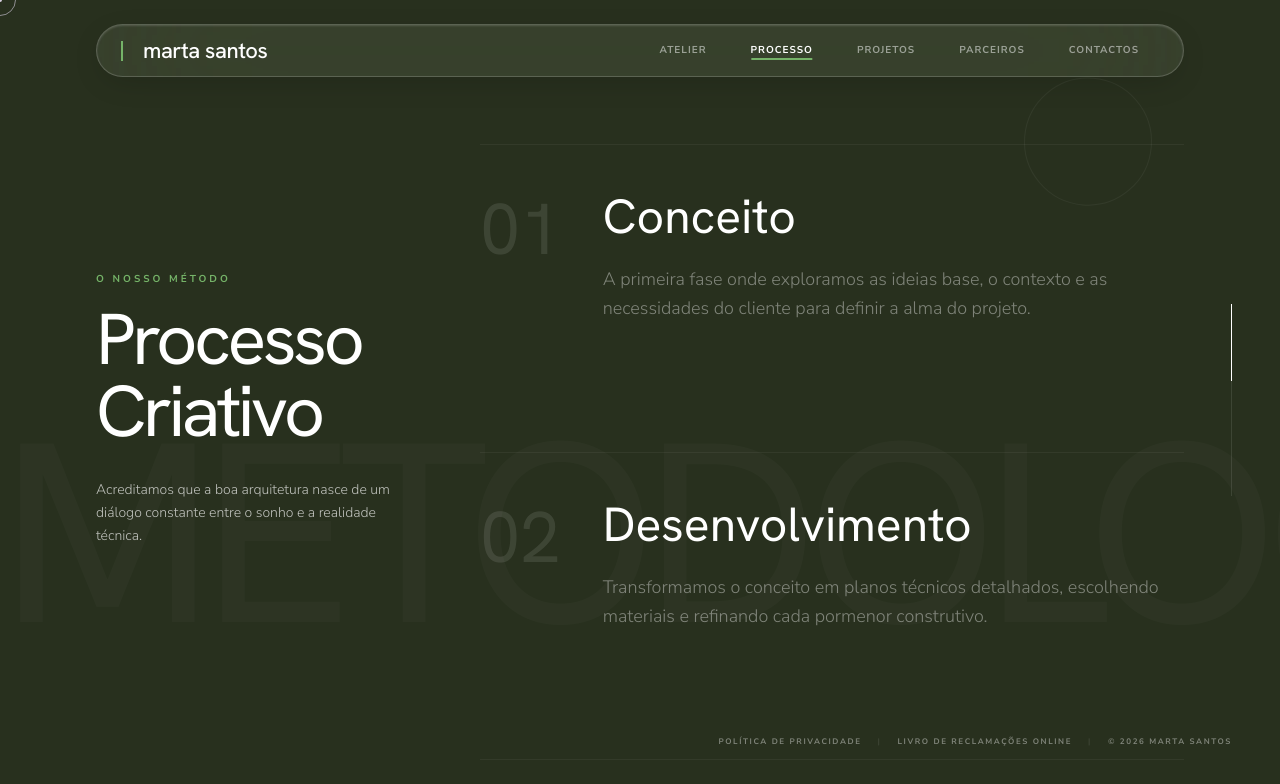
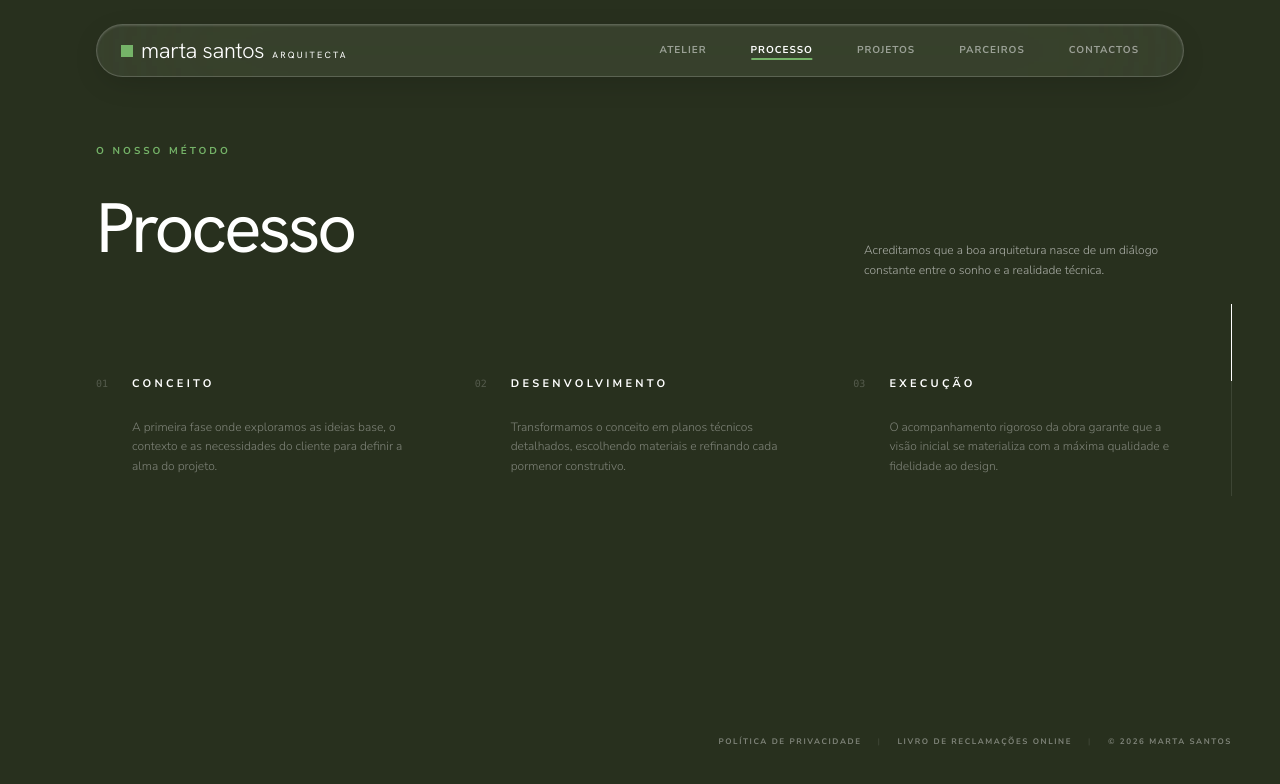
Before and after one commit to SEMRUMO-LDA/martasantos, a React (Vite) app: page / in a window 1280 px wide. Both pictures are taken after a click on the button "PROCESSO". Shown: the top 784 px of the page. Built offline with nearby package versions, Linux system fonts and the light colour scheme.

Commit message:
refactor: simplify layout typography and remove magnetic effect wrapper

```diff
--- a/src/App.tsx
+++ b/src/App.tsx
@@ -7,7 +7,7 @@ import { Section03 } from './components/Section03';
 import { SectionParceiros } from './components/SectionParceiros';
 import { SectionContactos } from './components/SectionContactos';
 import { SideDrawer } from './components/SideDrawer';
-import { CustomCursor } from './components/CustomCursor';
+
 
 const SECTIONS = [
   (props: any) => <Hero {...props} />,
@@ -171,8 +171,6 @@ export default function App() {
 
   return (
     <main className={`relative h-screen w-screen overflow-hidden bg-bg ${theme}`}>
-      <CustomCursor />
-
       {/* Navigation Lock Indicator */}
       <AnimatePresence>
         {isNavigating && (
--- a/src/components/Logo.tsx
+++ b/src/components/Logo.tsx
@@ -7,15 +7,17 @@ interface LogoProps {
 export const Logo = ({ useWhite }: LogoProps) => {
   return (
     <div
-      className={`font-serif text-[18px] md:text-[22px] leading-none select-none transition-colors duration-500 lowercase ${
+      className={`flex items-baseline gap-2 font-serif leading-none select-none transition-colors duration-500 lowercase ${
         useWhite ? 'text-white' : 'text-ink'
       }`}
-      style={{
-        fontWeight: 500, // Passando para Medium
-        letterSpacing: '-0.02em' // Tracking diminuído para precisão arquitetónica
-      }}
+      style={{ letterSpacing: '-0.02em' }}
     >
-      marta santos
+      <span className="text-[18px] md:text-[22px]" style={{ fontWeight: 300 }}>
+        marta santos
+      </span>
+      <span className="text-[8px] md:text-[9px] uppercase tracking-[0.25em]" style={{ fontWeight: 400 }}>
+        arquitecta
+      </span>
     </div>
   );
 };
--- a/src/components/Navbar.tsx
+++ b/src/components/Navbar.tsx
@@ -1,6 +1,5 @@
 import React from 'react';
 import { motion } from 'motion/react';
-import { Magnetic } from './Magnetic';
 import { Logo } from './Logo';
 
 interface NavbarProps {
@@ -46,25 +45,23 @@ export const Navbar = ({ activeSection, onSectionChange, onMenuToggle, theme }:
           }}
         >
           {/* Logo alinhado à esquerda do contentor (que está alinhado à grelha) */}
-          <div className="flex items-center gap-5">
-            {/* Traço vertical mais forte para equilíbrio visual - Lado Esquerdo */}
-            <div className="w-[2px] h-5 bg-accent hidden md:block" />
+          <div className="flex items-center gap-2">
+            {/* Quadrado verde para equilíbrio visual */}
+            <div className="w-3 h-3 hidden md:block" style={{ backgroundColor: '#75b368' }} />
 
-            <Magnetic strength={0.06}>
             <button
               onClick={() => onSectionChange(0)}
               className="cursor-pointer block transition-all duration-300 hover:opacity-80"
             >
               <Logo useWhite={useWhiteText} />
             </button>
-            </Magnetic>
           </div>
 
           {/* Nav links (desktop) */}
           <div className="hidden md:flex items-center gap-1">
             {links.map((link, index) => (
-              <Magnetic key={link} strength={0.05}>
               <button
+                key={link}
                 onClick={() => onSectionChange(index)}
                 onMouseEnter={() => setHoveredIndex(index)}
                 onMouseLeave={() => setHoveredIndex(null)}
@@ -83,13 +80,11 @@ export const Navbar = ({ activeSection, onSectionChange, onMenuToggle, theme }:
                   />
                 )}
               </button>
-              </Magnetic>
             ))}
           </div>
 
           {/* Hamburger island — hidden on desktop */}
           <div className="md:hidden flex items-center pr-2">
-            <Magnetic strength={0.15}>
             <button
               onClick={onMenuToggle}
               className="w-10 h-10 rounded-full flex flex-col items-center justify-center gap-1 group transition-all duration-700 ease-out"
@@ -109,7 +104,6 @@ export const Navbar = ({ activeSection, onSectionChange, onMenuToggle, theme }:
                 }}
               />
             </button>
-            </Magnetic>
           </div>
         </motion.div>
       </div>
--- a/src/components/Section02.tsx
+++ b/src/components/Section02.tsx
@@ -1,6 +1,5 @@
 import React from 'react';
-import { motion, useScroll, useTransform } from 'motion/react';
-import { Magnetic } from './Magnetic';
+import { motion } from 'motion/react';
 
 export const Section02 = () => {
   const steps = [
@@ -22,72 +21,54 @@ export const Section02 = () => {
   ];
 
   return (
-    <section className="min-h-screen pt-36 pb-32 px-8 md:px-24 bg-accent-dark text-bg relative overflow-hidden flex flex-col">
-      {/* Background Decorative Text */}
-      <div className="absolute top-1/2 left-1/2 -translate-x-1/2 -translate-y-1/2 w-full text-center pointer-events-none opacity-[0.02] select-none">
-        <h2 className="text-[20vw] font-serif leading-none uppercase tracking-tighter">Metodologia</h2>
-      </div>
-
-      <div className="max-w-7xl mx-auto relative z-10">
-        <div className="grid grid-cols-1 lg:grid-cols-12 gap-16 items-start">
-
-          <div className="lg:col-span-4 sticky top-32">
+    <section className="min-h-screen bg-accent-dark text-bg px-8 md:px-24 pt-36 pb-32 relative overflow-hidden flex flex-col">
+      <div className="max-w-7xl mx-auto relative z-10 w-full">
+        <div className="flex flex-col md:flex-row md:items-end justify-between mb-24 gap-8">
           <motion.div
-              initial={{ opacity: 0, x: -20 }}
-              whileInView={{ opacity: 1, x: 0 }}
+            initial={{ opacity: 0, y: 20 }}
+            whileInView={{ opacity: 1, y: 0 }}
             viewport={{ once: true }}
             transition={{ duration: 0.8 }}
           >
             <span className="text-[10px] uppercase tracking-[0.3em] font-bold text-accent mb-4 block">O Nosso Método</span>
-              <h2 className="font-serif text-5xl md:text-7xl tracking-tighter mb-8">Processo <br /> Criativo</h2>
-              <p className="text-sm opacity-70 leading-relaxed font-light max-w-xs">
+            <h2 className="font-serif text-[46px] md:text-[70px] tracking-tighter">Processo</h2>
+          </motion.div>
+
+          <motion.p
+            initial={{ opacity: 0, y: 20 }}
+            whileInView={{ opacity: 1, y: 0 }}
+            viewport={{ once: true }}
+            transition={{ duration: 0.8, delay: 0.2 }}
+            className="text-xs text-bg/60 max-w-xs leading-relaxed font-light"
+          >
             Acreditamos que a boa arquitetura nasce de um diálogo constante entre o sonho e a realidade técnica.
-              </p>
-            </motion.div>
+          </motion.p>
         </div>
 
-          <div className="lg:col-span-8 space-y-24 md:space-y-32">
+        <div className="grid grid-cols-1 md:grid-cols-2 lg:grid-cols-3 gap-x-12 gap-y-8">
           {steps.map((step, index) => (
             <motion.div
               key={step.number}
-                initial={{ opacity: 0, y: 40 }}
+              initial={{ opacity: 0, y: 20 }}
               whileInView={{ opacity: 1, y: 0 }}
-                viewport={{ once: true, margin: "-100px" }}
-                transition={{ duration: 1, delay: index * 0.2 }}
-                className="grid grid-cols-1 md:grid-cols-12 gap-8 items-start group border-t border-white/5 pt-12"
+              viewport={{ once: true }}
+              transition={{ duration: 0.8, delay: index * 0.1 }}
+              className="group"
             >
-                <div className="md:col-span-2">
-                  <span className="text-5xl md:text-7xl font-serif opacity-10 group-hover:opacity-100 group-hover:text-accent transition-all duration-1000">{step.number}</span>
-                </div>
-                <div className="md:col-span-10">
-                  <h3 className="text-3xl md:text-5xl font-serif mb-6 group-hover:translate-x-6 transition-transform duration-1000">{step.title}</h3>
-                  <p className="text-sm md:text-lg opacity-40 leading-relaxed font-light max-w-xl group-hover:opacity-100 transition-opacity duration-1000">
+              <div className="flex items-start gap-6">
+                <span className="text-[10px] font-mono opacity-20 group-hover:opacity-100 group-hover:text-accent transition-all duration-500">{step.number}</span>
+                <div className="flex flex-col">
+                  <span className="text-[11px] uppercase tracking-[0.3em] font-bold group-hover:text-accent transition-colors duration-500">{step.title}</span>
+                  <div className="w-0 h-[1px] bg-accent group-hover:w-full transition-all duration-700 mt-2" />
+                  <p className="text-xs text-bg/40 leading-relaxed font-light mt-4 group-hover:text-bg/80 transition-colors duration-500">
                     {step.description}
                   </p>
+                </div>
               </div>
             </motion.div>
           ))}
         </div>
       </div>
-      </div>
-
-      {/* Floating Elements */}
-      <motion.div
-        animate={{
-          y: [0, -20, 0],
-          rotate: [0, 5, 0]
-        }}
-        transition={{ duration: 5, repeat: Infinity, ease: "easeInOut" }}
-        className="absolute top-24 right-[10%] w-32 h-32 border border-white/5 rounded-full"
-      />
-      <motion.div
-        animate={{
-          y: [0, 30, 0],
-          rotate: [0, -10, 0]
-        }}
-        transition={{ duration: 7, repeat: Infinity, ease: "easeInOut" }}
-        className="absolute bottom-24 left-[5%] w-48 h-48 border border-white/5 rounded-full"
-      />
     </section>
   );
 };
--- a/src/components/Section03.tsx
+++ b/src/components/Section03.tsx
@@ -46,7 +46,7 @@ export const Section03 = () => {
             transition={{ duration: 0.8 }}
           >
             <span className="text-[10px] uppercase tracking-[0.3em] font-bold text-accent mb-4 block">Portfólio</span>
-            <h2 className="font-serif text-5xl md:text-7xl tracking-tighter">Projetos <br /> Selecionados</h2>
+            <h2 className="font-serif text-[46px] md:text-[70px] tracking-tighter">Projetos</h2>
           </motion.div>
 
           <motion.p
--- a/src/components/SectionContactos.tsx
+++ b/src/components/SectionContactos.tsx
@@ -17,7 +17,7 @@ export const SectionContactos = () => {
               transition={{ duration: 0.8 }}
             >
               <span className="text-[10px] uppercase tracking-[0.3em] font-bold text-accent mb-6 block">Contactos</span>
-              <h2 className="font-serif text-5xl md:text-7xl leading-[0.9] tracking-tighter mb-16">
+              <h2 className="font-serif text-[46px] md:text-[70px] leading-[0.9] tracking-tighter mb-16">
                 Vamos <br /> Reunir?
               </h2>
 
--- a/src/index.css
+++ b/src/index.css
@@ -52,7 +52,7 @@
     @apply bg-bg text-ink font-sans antialiased overflow-hidden transition-colors duration-1000;
     height: 100vh;
     width: 100vw;
-    cursor: none;
+
     font-size: 16px;
   }
 
```
Also changed, not shown: src/components/Hero.tsx (+2 -18 lines), src/components/SectionParceiros.tsx (+1 -6 lines), .claude/settings.json (added), 1 other file (tests, documents, lock files or other folders). Lines whose indentation alone changed are shown as unchanged.
